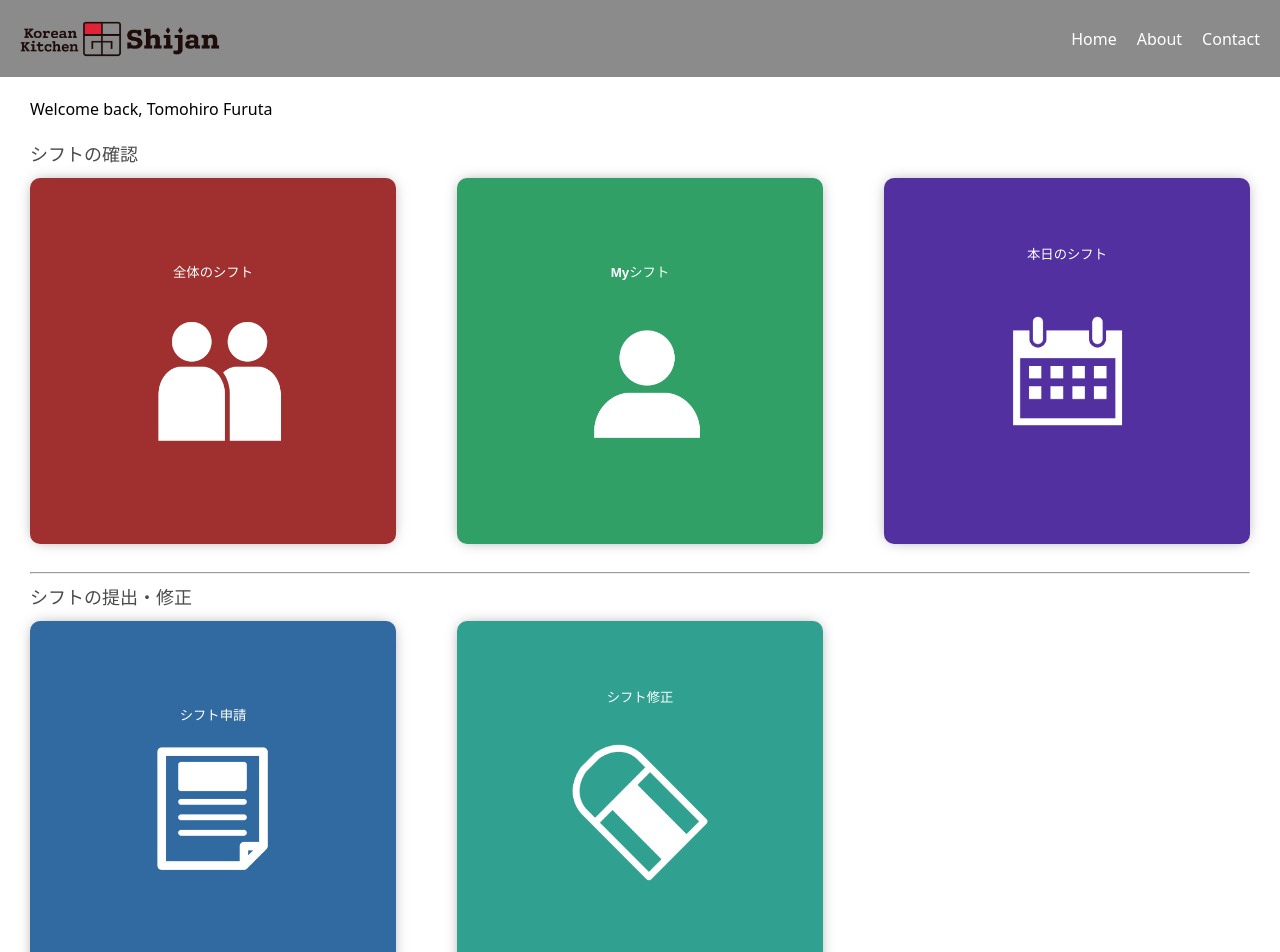
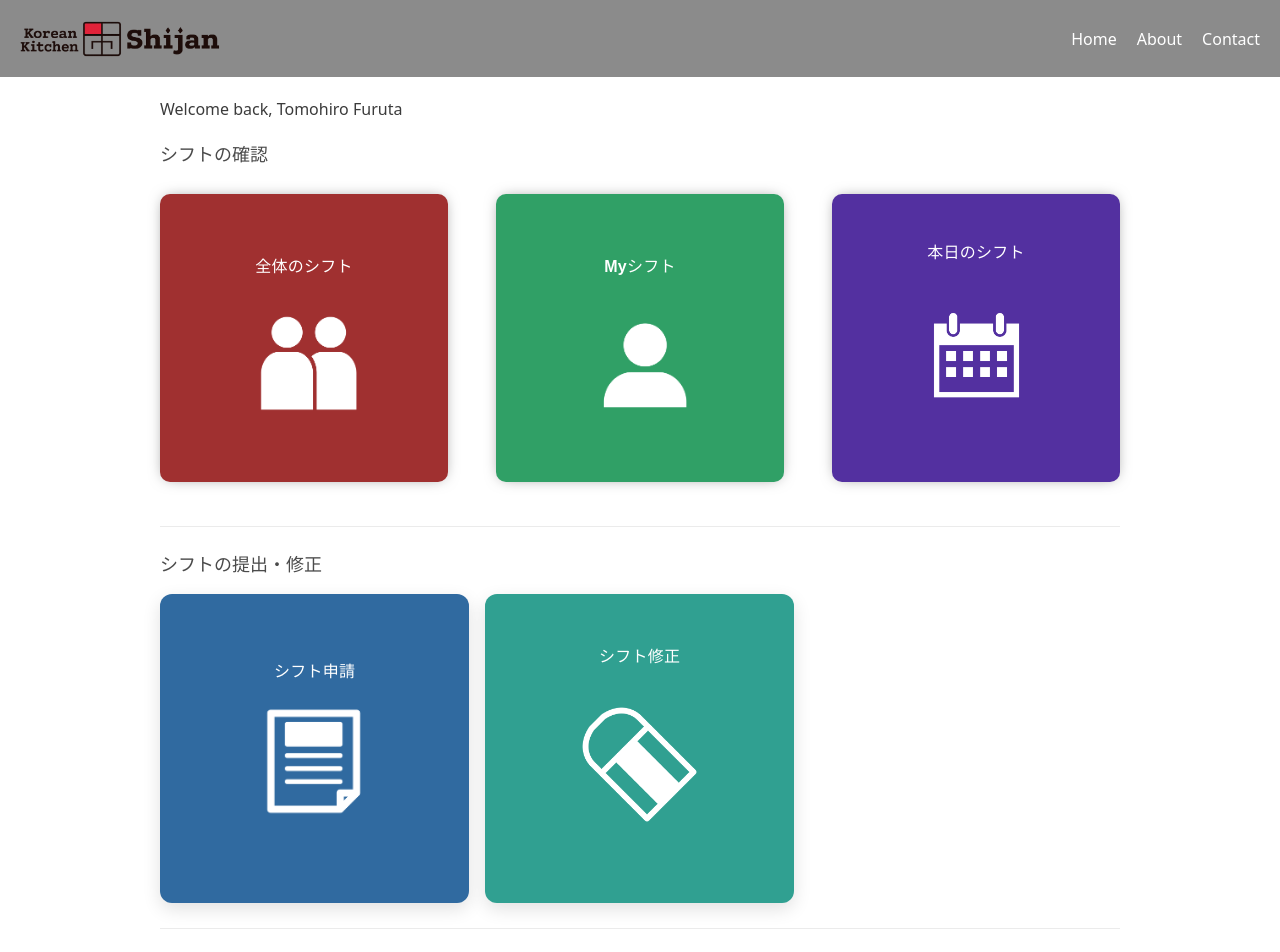
Before and after one commit to kei0101xw/web-shift-manager, a React (Vite) app in the folder frontend/: page /home in a window 1280 px wide. Shown: the top 952 px of the page. Built offline with nearby package versions, Linux system fonts and the light colour scheme.

Commit message:
[change]cssの修正

```diff
--- a/frontend/src/pages/Home.css
+++ b/frontend/src/pages/Home.css
@@ -1,150 +1,248 @@
+/* =========================
+   Design Tokens (CSS変数)
+   ========================= */
+:root {
+  --c-text: #3b3b3b;
+  --c-muted: #4b4b4b;
+  --c-white: #fff;
+
+  --c-all: #a03030;
+  --c-my: #30a066;
+  --c-today: #5330a0;
+  --c-apply: #306aa0;
+  --c-modify: #30a091;
+  --c-salary: #a07530;
+
+  --c-all-hover: #972d2d;
+  --c-my-hover: #2c9660;
+  --c-today-hover: #4e2c97;
+  --c-apply-hover: #2e6599;
+  --c-modify-hover: #2d9688;
+  --c-salary-hover: #8f6b2e;
+
+  --radius: 12px;
+  --shadow: 0 6px 18px rgba(0, 0, 0, 0.12);
+  --shadow-hover: 0 10px 24px rgba(0, 0, 0, 0.16);
+  --gap: 16px;
+  --gap-lg: 24px;
+  --transition: 180ms ease;
+  --container-max: 960px;
+}
+
+/* ダークモード（自動切替） */
+@media (prefers-color-scheme: dark) {
+  :root {
+    --c-text: #e6e6e6;
+    --c-muted: #cccccc;
+    --shadow: 0 6px 18px rgba(0, 0, 0, 0.4);
+    --shadow-hover: 0 10px 24px rgba(0, 0, 0, 0.5);
+  }
+}
+
+/* モーションを控えめに */
+@media (prefers-reduced-motion: reduce) {
+  * {
+    animation-duration: 0.01ms !important;
+    animation-iteration-count: 1 !important;
+    transition-duration: 0.01ms !important;
+    scroll-behavior: auto !important;
+  }
+}
+
+/* =========================
+   Layout
+   ========================= */
 .home-container {
-  padding: 20px 30px 30px 30px;
+  padding: 20px 24px 32px;
+  margin: 0 auto;
+  max-width: var(--container-max);
+  color: var(--c-text);
 }
 
 .all-button-group {
-  margin-top: 20px;
+  margin-top: var(--gap-lg);
 }
 
-.shift-button-group {
-  display: flex;
-  justify-content: space-between;
+/* セクションタイトル */
+.button-title {
+  font-weight: 700;
+  color: var(--c-muted);
+  font-size: 18px;
+  margin: 12px 0 var(--gap);
 }
 
-.shift-button {
-  width: 30%;
-  aspect-ratio: 1 / 1;
-  margin: 10px 0 20px 0;
+/* 仕切り線を控えめに */
+hr {
   border: none;
-  border-radius: 10%;
-  cursor: pointer;
-  color: white;
-  font-weight: 600;
-  box-shadow: 0px 0px 15px -5px #777777;
-  border-radius: 10px;
+  border-top: 1px solid rgba(0, 0, 0, 0.08);
+  margin: var(--gap-lg) 0;
+}
+@media (prefers-color-scheme: dark) {
+  hr {
+    border-top-color: rgba(255, 255, 255, 0.12);
+  }
 }
 
-.shift-button.all {
-  background-color: #a03030;
+/* =========================
+   Buttons (共通ベース)
+   ========================= */
+.shift-button,
+.shift-apply-button,
+.shift-modify-button,
+.salary-calc-button {
+  display: inline-flex;
+  flex-direction: column;
+  align-items: center;
+  justify-content: center;
+
+  aspect-ratio: 1 / 1;
+  width: 100%;
+  border: none;
+  border-radius: var(--radius);
+  cursor: pointer;
+  color: var(--c-white);
+  font-weight: 700;
+  letter-spacing: 0.02em;
+
+  box-shadow: var(--shadow);
+  transition: transform var(--transition), box-shadow var(--transition),
+    filter var(--transition), background-color var(--transition);
+  will-change: transform;
 }
 
-.shift-button.my {
-  background-color: #30a066;
+/* ホバー/アクティブ/フォーカス共通 */
+.shift-button:hover,
+.shift-apply-button:hover,
+.shift-modify-button:hover,
+.salary-calc-button:hover {
+  transform: translateY(-2px);
+  box-shadow: var(--shadow-hover);
 }
 
-.shift-button.today {
-  background-color: #5330a0;
+.shift-button:active,
+.shift-apply-button:active,
+.shift-modify-button:active,
+.salary-calc-button:active {
+  transform: translateY(0);
+  filter: brightness(0.95);
+}
+
+.shift-button:focus-visible,
+.shift-apply-button:focus-visible,
+.shift-modify-button:focus-visible,
+.salary-calc-button:focus-visible {
+  outline: 3px solid rgba(66, 153, 225, 0.7);
+  outline-offset: 2px;
+}
+
+/* ボタン内テキスト */
+.shift-button-sentence,
+.shift-apply-button-sentence,
+.shift-modify-button-sentence,
+.salary-calc-sentence {
+  font-size: 16px;
+  margin-bottom: 8px;
+}
+
+/* アイコン（白抜きのまま扱いやすく） */
+.people-logo,
+.human-logo,
+.calendar-logo,
+.money-logo,
+.paper-logo,
+.eraser-logo {
+  width: 56%;
+  height: auto;
+  filter: brightness(0) invert(1);
+  user-select: none;
+  pointer-events: none;
+}
+
+/* アイコンサイズの微調整（必要なら個別に） */
+.calendar-logo,
+.eraser-logo {
+  width: 62%;
+}
+
+/* =========================
+   Groups（レイアウト群）
+   ========================= */
+.shift-button-group {
+  display: grid;
+  grid-template-columns: repeat(3, minmax(140px, 1fr));
+  gap: var(--gap);
 }
 
 .shift-apply-modify-group {
   display: grid;
-  grid-template-columns: 30% 30% 30%;
-  justify-content: space-between;
+  grid-template-columns: repeat(3, minmax(140px, 1fr));
+  gap: var(--gap);
+}
+
+/* 1つだけのグリッドでも崩れないように */
+.salary-calc-button-group {
+  display: grid;
+  grid-template-columns: repeat(3, minmax(140px, 1fr));
+  gap: var(--gap);
+}
+
+/* スマホ〜タブレットでの応答 */
+@media (max-width: 920px) {
+  .shift-button-group,
+  .shift-apply-modify-group,
+  .salary-calc-button-group {
+    grid-template-columns: repeat(2, minmax(120px, 1fr));
+  }
+}
+@media (max-width: 560px) {
+  .shift-button-group,
+  .shift-apply-modify-group,
+  .salary-calc-button-group {
+    grid-template-columns: 1fr;
+  }
+}
+
+/* =========================
+   Variant Colors（役割別色）
+   ========================= */
+.shift-button.all {
+  background-color: var(--c-all);
+}
+.shift-button.all:hover {
+  background-color: var(--c-all-hover);
+}
+
+.shift-button.my {
+  background-color: var(--c-my);
+}
+.shift-button.my:hover {
+  background-color: var(--c-my-hover);
+}
+
+.shift-button.today {
+  background-color: var(--c-today);
+}
+.shift-button.today:hover {
+  background-color: var(--c-today-hover);
 }
 
 .shift-apply-button {
-  aspect-ratio: 1 / 1;
-  margin: 10px 0 20px 0;
-  border: none;
-  border-radius: 10%;
-  cursor: pointer;
-  background-color: #306aa0;
-  color: white;
-  font-weight: 600;
-  box-shadow: 0px 0px 15px -5px #777777;
-  border-radius: 10px;
+  background-color: var(--c-apply);
+}
+.shift-apply-button:hover {
+  background-color: var(--c-apply-hover);
 }
 
 .shift-modify-button {
-  aspect-ratio: 1 / 1;
-  margin: 10px 0 20px 0;
-  border: none;
-  border-radius: 10%;
-  cursor: pointer;
-  background-color: #30a091;
-  color: white;
-  font-weight: 600;
-  box-shadow: 0px 0px 15px -5px #777777;
-  border-radius: 10px;
+  background-color: var(--c-modify);
+}
+.shift-modify-button:hover {
+  background-color: var(--c-modify-hover);
 }
 
 .salary-calc-button {
-  width: 30%;
-  aspect-ratio: 1 / 1;
-  margin: 10px 0 20px 0;
-  border: none;
-  border-radius: 10%;
-  cursor: pointer;
-  background-color: #a07530;
-  color: white;
-  font-weight: 600;
-  box-shadow: 0px 0px 15px -5px #777777;
-  border-radius: 10px;
+  background-color: var(--c-salary);
 }
-
-.people-logo {
-  width: 50%;
-  height: auto;
-  filter: brightness(0) invert(1);
+.salary-calc-button:hover {
+  background-color: var(--c-salary-hover);
 }
-
-.human-logo {
-  width: 50%;
-  height: auto;
-  filter: brightness(0) invert(1);
-}
-
-.calendar-logo {
-  width: 60%;
-  height: auto;
-  filter: brightness(0) invert(1);
-}
-
-.money-logo {
-  width: 50%;
-  height: auto;
-  filter: brightness(0) invert(1);
-}
-
-.paper-logo {
-  width: 50%;
-  height: auto;
-  filter: brightness(0) invert(1);
-}
-
-.eraser-logo {
-  width: 60%;
-  height: auto;
-  filter: brightness(0) invert(1);
-}
-
-.button-title {
-  font-weight: 600;
-  color: #4b4b4b;
-  font-size: 18px;
-  margin-top: 10px;
-}
-
-.shift-button.all:hover {
-  background-color: rgb(151, 45, 45);
-}
-
-.shift-button.my:hover {
-  background-color: #2c9660;
-}
-
-.shift-button.today:hover {
-  background-color: #4e2c97;
-}
-
-.shift-apply-button:hover {
-  background-color: #2e6599;
-}
-
-.shift-modify-button:hover {
-  background-color: #2d9688;
-}
-
-.salary-calc-button {
-  background-color: #976e2d;
-}
```
